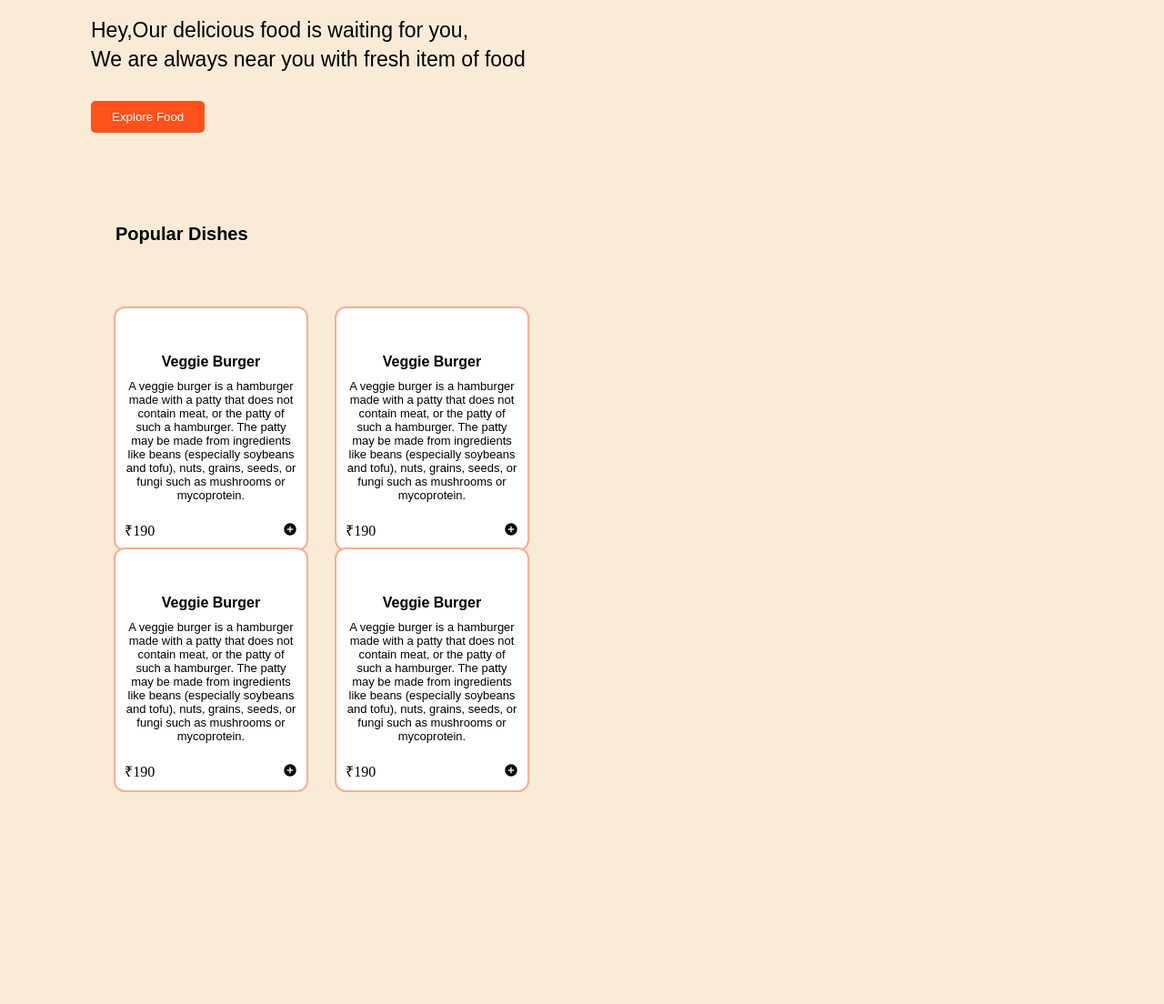
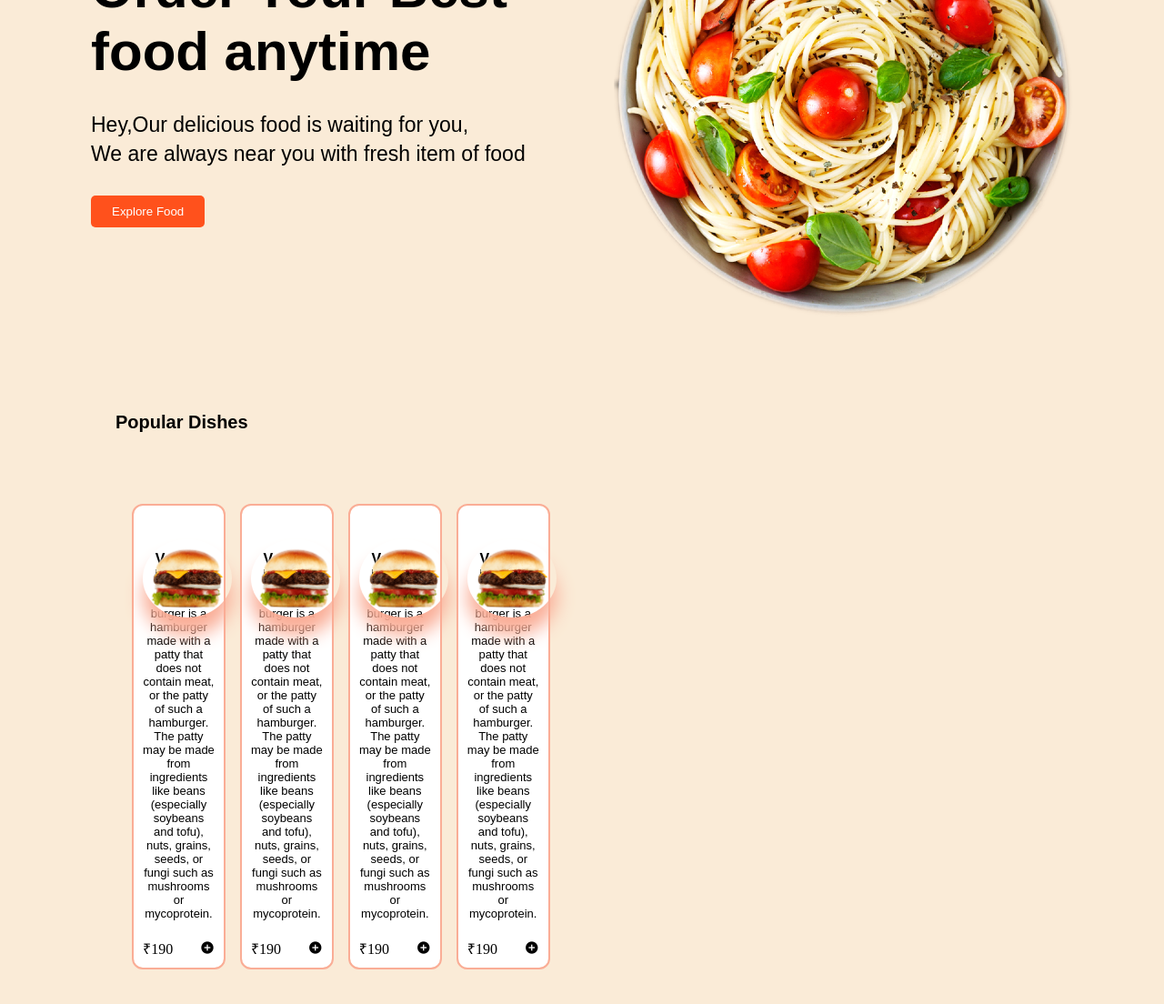
Before and after one commit to TheFoodi/TheFoodi, a plain HTML site: page index.html in a window 1280 px wide. Shown: the part 366-1470 px from the top of the page at 91% size. Before the commit the page ends 1285 px from the top, so only its background shows below. Drawn offline with nearby package versions, Linux system fonts and the light colour scheme.

Commit message:
Add files via upload

```diff
--- a/index.html
+++ b/index.html
@@ -33,14 +33,14 @@
         <div class="content">
             <div class="content-left">
                 <div class="info">
-                    <h2>Order Your Best <br> food anytime</h2>
+                    <h2>Order Your Best<br> food anytime</h2>
                     <p>Hey,Our delicious food is waiting for you,<br>
                         We are always near you with fresh item of food</p>
                 </div>
                 <button>Explore Food</button>
             </div>
             <div class="content-right">
-                <img src="image/img1.png" alt="">
+                <img src="image/img1.png" alt="L1">
             </div>
         </div>
     </section>
@@ -49,7 +49,7 @@
             <h3>Popular Dishes</h3>
             <div class="card-list">
                 <div class="card">
-                    <img src="image/img2.png " alt="">
+                    <img src="image/img2.png " alt="L2">
                     <div class="food-title">
                         <h1>Veggie Burger</h1>
                     </div>
@@ -64,7 +64,7 @@
                 </div>
                 <br>
                 <div class="card">
-                    <img src="image/img2.png " alt="">
+                    <img src="image/img2.png " alt="R1">
                     <div class="food-title">
                         <h1>Veggie Burger</h1>
                     </div>
@@ -77,9 +77,9 @@
                         <span>&#8377;190</span><span><i class='bx bxs-plus-circle plus-icon'></i></span>
                     </div>
                 </div>
-                <br>
+                <br><br><br><br>
                 <div class="card">
-                    <img src="image/img2.png " alt="">
+                    <img src="image/img2.png " alt="R2">
                     <div class="food-title">
                         <h1>Veggie Burger</h1>
                     </div>
@@ -92,7 +92,7 @@
                         <span>&#8377;190</span><span><i class='bx bxs-plus-circle plus-icon'></i></span>
                     </div>
                 </div>
-                <br>
+                <br><br><br>
                 <div class="card">
                     <img src="image/img2.png " alt="">
                     <div class="food-title">
--- a/style2.css
+++ b/style2.css
@@ -158,14 +158,19 @@ input{
 }
 
 .Category .List-items .card-list{
-    display: grid;
+    display: flex;
+    margin-right: 0.3px;
+    margin-left: 10px;
+    margin-top: 20px;
+    margin-bottom: 100px;
     grid-template-columns: repeat(4, 1fr);
 }
 
 .Category .card-list .card{
-    width: 210px;
+    width: 510px;
     display: block;
     padding: 10px;
+    margin: 10px;
     border-radius: 10px;
     position: relative;
     background: #ffffff;
@@ -175,8 +180,8 @@ input{
 .Category .card-list .card img{
     width: 98px;
     height: auto;
-    bottom: 239px;
-    left: 50px;
+    bottom: 385px;
+    left: 10px;
     object-fit: cover;
     object-position: center;
     background-repeat: no-repeat;
```
Also changed, not shown: image/img1.png (added), image/img2.png (added).
